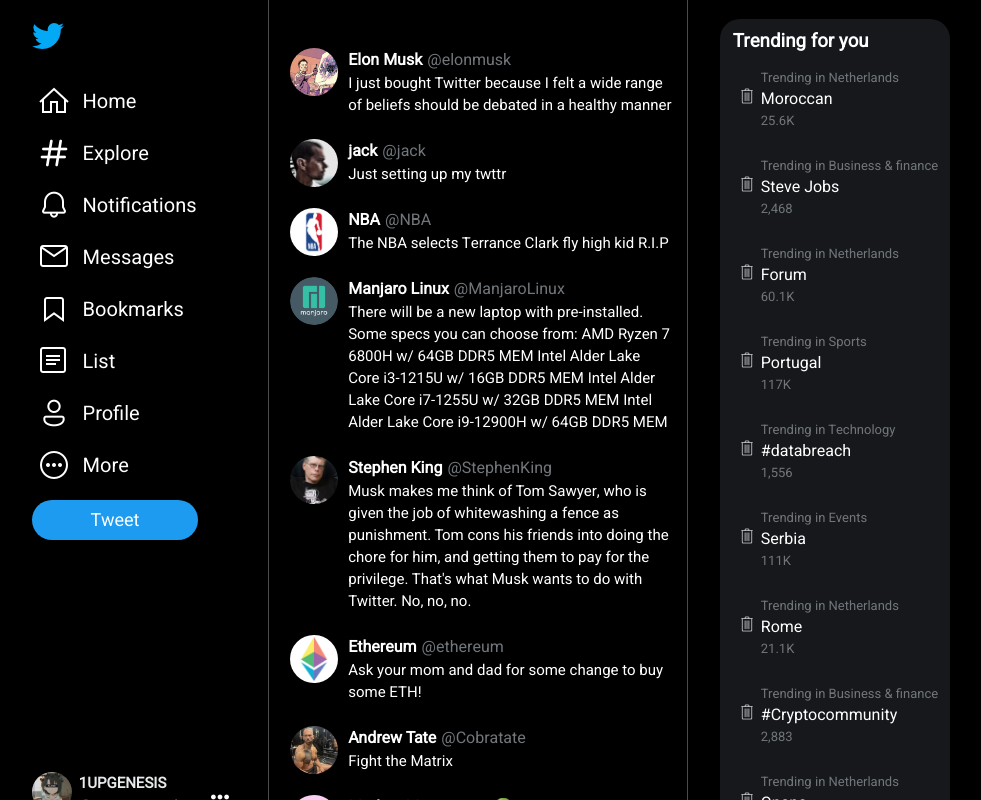
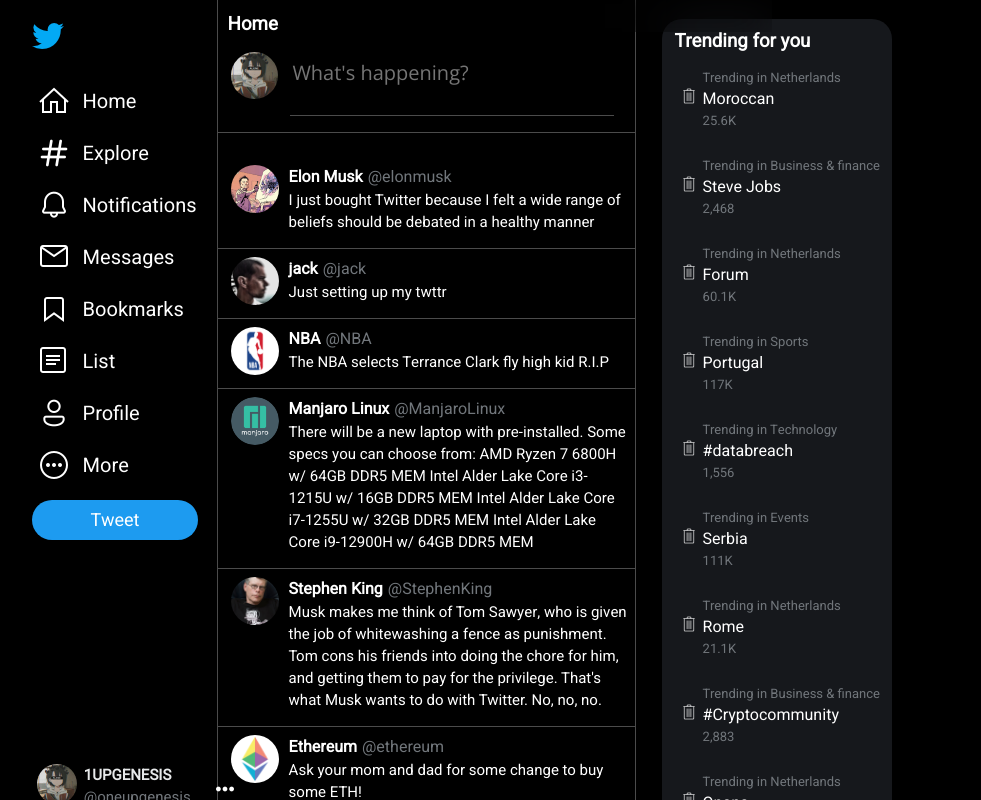
Before and after one commit to astronomx/twitter-replica, a React (Create React App) app: page / in a window 1280 px wide. Shown: the top 800 px of the page, without its empty margins (193-1174 px from the left). Built offline with nearby package versions, Linux system fonts and the light colour scheme.

Commit message:
Added top bar and static navbar

```diff
--- a/src/App.js
+++ b/src/App.js
@@ -5,6 +5,7 @@
 import Trends from './Trends';
 
 import './styles/App.css';
+import profilePicture from './profilePictures/profilePicture.png';
 import elonProfile from './profilePictures/elonProfile.png';
 import jackProfile from './profilePictures/jackProfile.jpg';
 import nbaProfile from './profilePictures/nbaProfile.jpg';
@@ -13,6 +14,7 @@
 import ethereumProfile from './profilePictures/ethereumProfile.jpg';
 import andrewProfile from './profilePictures/andrewProfile.jpg';
 import markusProfile from './profilePictures/markusProfile.jpg';
+import toughtsProfile from './profilePictures/thoughtsProfile.jpg';
 
 
 function App() {
@@ -25,7 +27,14 @@
     {id: uuidv4(), name: "Stephen King", user: "StephenKing", pfp: stephenProfile, post: "Musk makes me think of Tom Sawyer, who is given the job of whitewashing a fence as punishment. Tom cons his friends into doing the chore for him, and getting them to pay for the privilege. That's what Musk wants to do with Twitter. No, no, no."},
     {id: uuidv4(), name: "Ethereum", user: "ethereum", pfp: ethereumProfile, post: "Ask your mom and dad for some change to buy some ETH!"},
     {id: uuidv4(), name: "Andrew Tate", user: "Cobratate", pfp: andrewProfile, post: "Fight the Matrix "},
+    {id: uuidv4(), name: "Andrew Tate", user: "Cobratate", pfp: andrewProfile, post: "Fight the Matrix "},
+    {id: uuidv4(), name: "Andrew Tate", user: "Cobratate", pfp: andrewProfile, post: "Fight the Matrix "},
+    {id: uuidv4(), name: "Andrew Tate", user: "Cobratate", pfp: andrewProfile, post: "Fight the Matrix "},
+    {id: uuidv4(), name: "Andrew Tate", user: "Cobratate", pfp: andrewProfile, post: "Fight the Matrix "},
+    {id: uuidv4(), name: "Andrew Tate", user: "Cobratate", pfp: andrewProfile, post: "Fight the Matrix "},
+    {id: uuidv4(), name: "Andrew Tate", user: "Cobratate", pfp: andrewProfile, post: "Fight the Matrix "},
     {id: uuidv4(), name: "Markus Magnusson 🟢", user: "MotionMarkus", pfp: markusProfile, post: "So we’re all more or less calling it digital collectibles now right?"},
+    {id: uuidv4(), name: "Toughts", user: "TheToughtsNFT", pfp: toughtsProfile, post: "FREE MINT DEC 13 (3 PM EST) Next 888 to RT and Drop eth address = Free mint"},
   ]);
 
   const [trend, setTrend] = useState([
@@ -50,7 +59,6 @@
     setTrend(newTrends);
   }
 
-
   return (
     <div className="content">
       <div className="nav">
@@ -58,10 +66,18 @@
       </div>
 
       <div className="tweets">
+        <div className="homeBar">
+          <h3 className="barTitle">Home</h3>
+        </div>
 
+        <div className="tweetBox">
+            <img src={profilePicture} alt="pfp" />
+            <textarea className="tweet" placeholder="What's happening?"></textarea>
+        </div>
 
-
-        <Tweets tweetsData={post} tweetDelete={tweetDelete} />
+        <div className="seperatorTweets">
+          <Tweets tweetsData={post} tweetDelete={tweetDelete} />
+        </div>
       </div>
 
 
@@ -71,7 +87,6 @@
           <Trends trendData={trend} trendDelete={trendDelete} />
         </div>
       </div>
-
     </div>
   );
 }
--- a/src/styles/App.css
+++ b/src/styles/App.css
@@ -1,4 +1,10 @@
 @import url('https://fonts.googleapis.com/css2?family=Heebo&display=swap');
+@import url('https://fonts.googleapis.com/css2?family=Heebo&family=Open+Sans&display=swap');
+
+:root {
+    --greyBorder: #4b4b4b;
+}
+
 
 * {
     color: #ffffff;
@@ -22,13 +28,52 @@
 }
 
 .tweets {
-    border-right: solid 1px #4b4b4b;
-    border-left: solid 1px #4b4b4b;
-    padding-left: 1vw;
-    padding-right: 1vw;
-    margin-left: 1.5vw;
-    margin-right: 1.5vw;
+    border-right: solid 1px var(--greyBorder);
+    border-left: solid 1px var(--greyBorder);
+    margin-left: 32vw;
+    margin-right: 1vw;
     height: auto;
+}
+
+.homeBar {
+    position: fixed;
+    width: 554px;
+    height: 2.5vw;
+    backdrop-filter: blur(20px);
+}
+
+.barTitle {
+    display: inline-block;
+    padding: 10px 10px;
+    margin: 0;
+}
+
+.tweetBox {
+    display: flex;
+    flex-direction: row;
+    width: auto;
+    margin-top: 6.5vh;
+    border-bottom: solid 1px var(--greyBorder);
+}
+
+.tweetBox img {
+    width: 47px;
+    height: 47px;
+    border-radius: 50%;
+    margin-left: 13px;
+}
+
+.tweetBox textarea {
+    resize: none;
+    background: none;
+    width: 25vw;
+    margin-top: 5px;
+    margin-left: 1vw;
+    margin-bottom: 2vh;
+    font-family: "Open Sans", sans-serif;
+    font-size: 20px;
+    border: none;
+    border-bottom: 1px solid var(--greyBorder);
 }
 
 .title {
--- a/src/styles/navbar.css
+++ b/src/styles/navbar.css
@@ -11,12 +11,15 @@
     border-radius: 50px;
     border: none;
     font-size: 18px;
-    margin-bottom: 29vh;
+    margin-bottom: 28vh;
 }
 
 .navbar {
     display: flex;
+    position: fixed;;
     padding: 20px;
+    z-index: 0;
+    overflow: auto;
 }
 
 .links {
--- a/src/styles/tweets.css
+++ b/src/styles/tweets.css
@@ -1,12 +1,13 @@
 .tweetList {
-    margin-top: 6vh;
+    margin-top: 4vh;
 }
 
 .tweetIndex {
-    width: 30vw;
+    width: 32vw;
     height: auto;
     padding-left: 8px;
     margin-bottom: 1vh;
+    border-bottom: solid 1px var(--greyBorder);
 }
 
 .tweetIndex img{
@@ -18,6 +19,8 @@
 .profileInfo {
     display: flex;
     flex-direction: row;
+    padding-left: 5px;
+    padding-right: 5px;
 }
 
 .seperator {
```
Also changed, not shown: src/images/theToughtsPost.jpg (added), src/profilePictures/thoughtsProfile.jpg (added).
